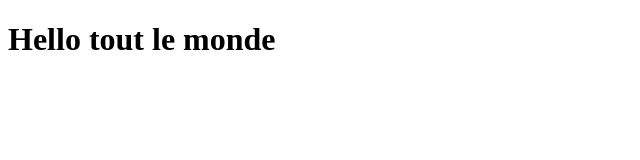
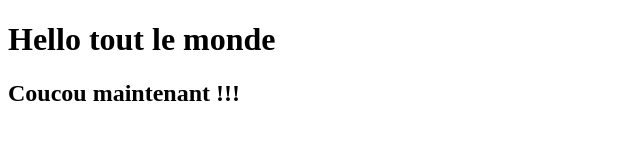
Before and after one commit to pirtah/InitHTML, a plain HTML site: page index.html in a window 1280 px wide. Shown: the whole page, without its empty margins (0-640 px from the left). Drawn offline with Linux system fonts and the light colour scheme.

Commit message:
ajout h2

```diff
--- a/index.html
+++ b/index.html
@@ -8,5 +8,6 @@
 </head>
 <body>
     <h1>Hello tout le monde</h1>
+    <h2>Coucou maintenant !!!</h2>
 </body>
 </html>
```
